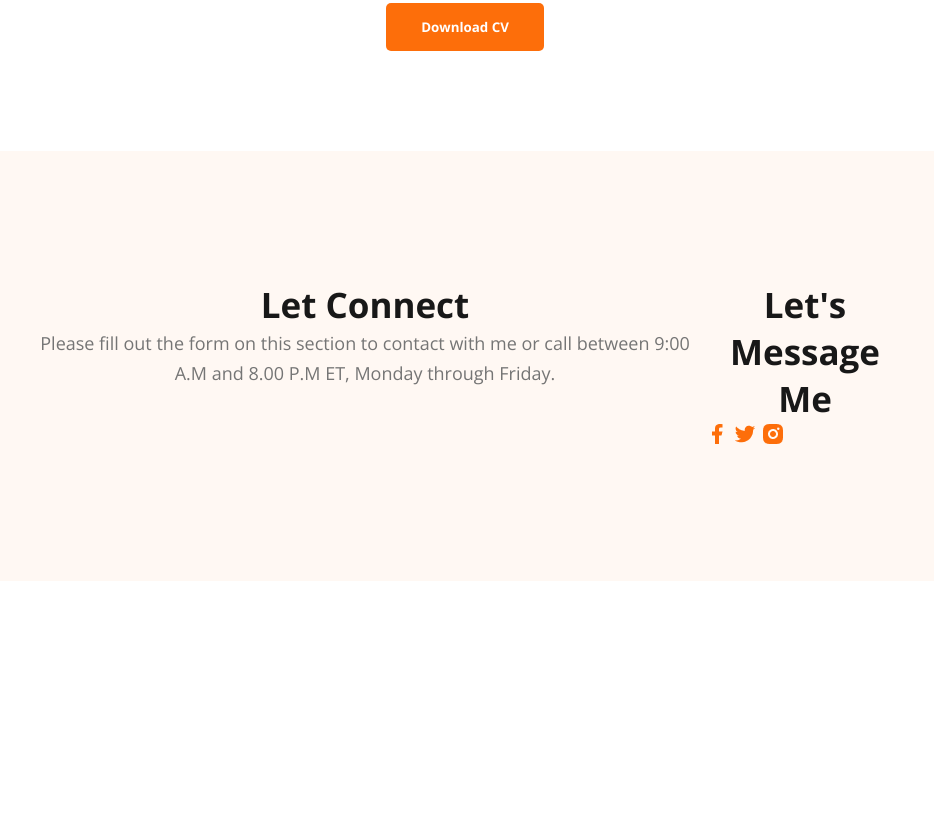
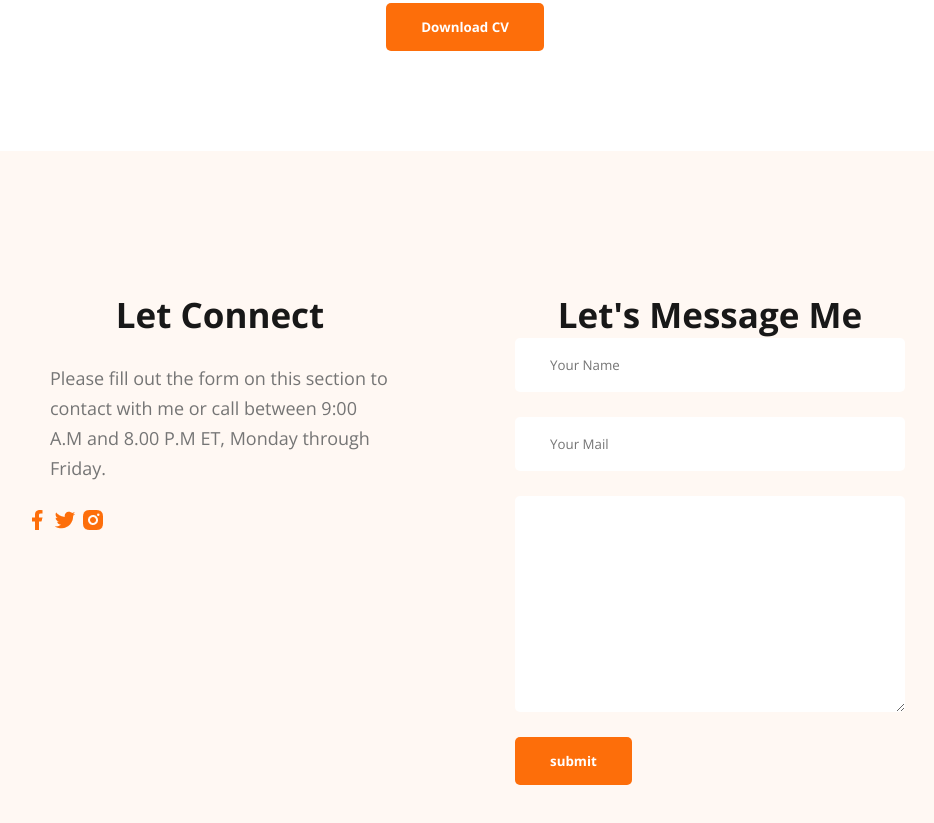
Before and after one commit to Anawrulkabir/web-developer-portfolio, a plain HTML site: page index.html in a window 1280 px wide. Shown: the part 2937-3760 px from the top of the page, without its empty margins (175-1109 px from the left). Before the commit the page ends 3518 px from the top, so only its background shows below. Drawn offline with nearby package versions, Linux system fonts and the light colour scheme.

Commit message:
last commit

```diff
--- a/index.html
+++ b/index.html
@@ -206,13 +206,20 @@
           Please fill out the form on this section to contact with me or call
           between 9:00 A.M and 8.00 P.M ET, Monday through Friday.
         </p>
-        <div class="social-links"></div>
+        <div class="social-links">
+          <a href=""><img src="/images/icons/facebook.png" alt="" /></a>
+          <a href=""><img src="/images/icons/twitter.png" alt="" /></a>
+          <a href=""><img src="/images/icons/insta.png" alt="" /></a>
+        </div>
       </div>
       <div class="footer-column">
         <h3 class="section-title">Let's Message Me</h3>
-        <a href=""><img src="/images/icons/facebook.png" alt="" /></a>
-        <a href=""><img src="/images/icons/twitter.png" alt="" /></a>
-        <a href=""><img src="/images/icons/insta.png" alt="" /></a>
+        <form action="" class="contact">
+          <input type="text" placeholder="Your Name" />
+          <input type="email" placeholder="Your Mail" />
+          <textarea name="" id="" cols="30" rows="10"></textarea>
+          <input type="submit" value="submit" class="btn-primary" />
+        </form>
       </div>
     </footer>
   </body>
--- a/styles/portfolio.css
+++ b/styles/portfolio.css
@@ -180,4 +180,27 @@ footer {
   display: flex;
   background: #fff8f3;
   padding: 130px 200px;
+  gap: 100px;
 }
+.footer-column {
+  width: 50%;
+}
+.footer-column .section-description {
+  text-align: left;
+  margin: 20px;
+  padding: 5px;
+}
+.footer-column {
+  margin-top: 10px;
+}
+.contact input[type='text'],
+.contact input[type='email'],
+textarea {
+  display: block;
+  margin-bottom: 25px;
+  padding: 18px 35px;
+  border-radius: 5px;
+  background: #fff;
+  border: 0;
+  width: 100%;
+}
```
